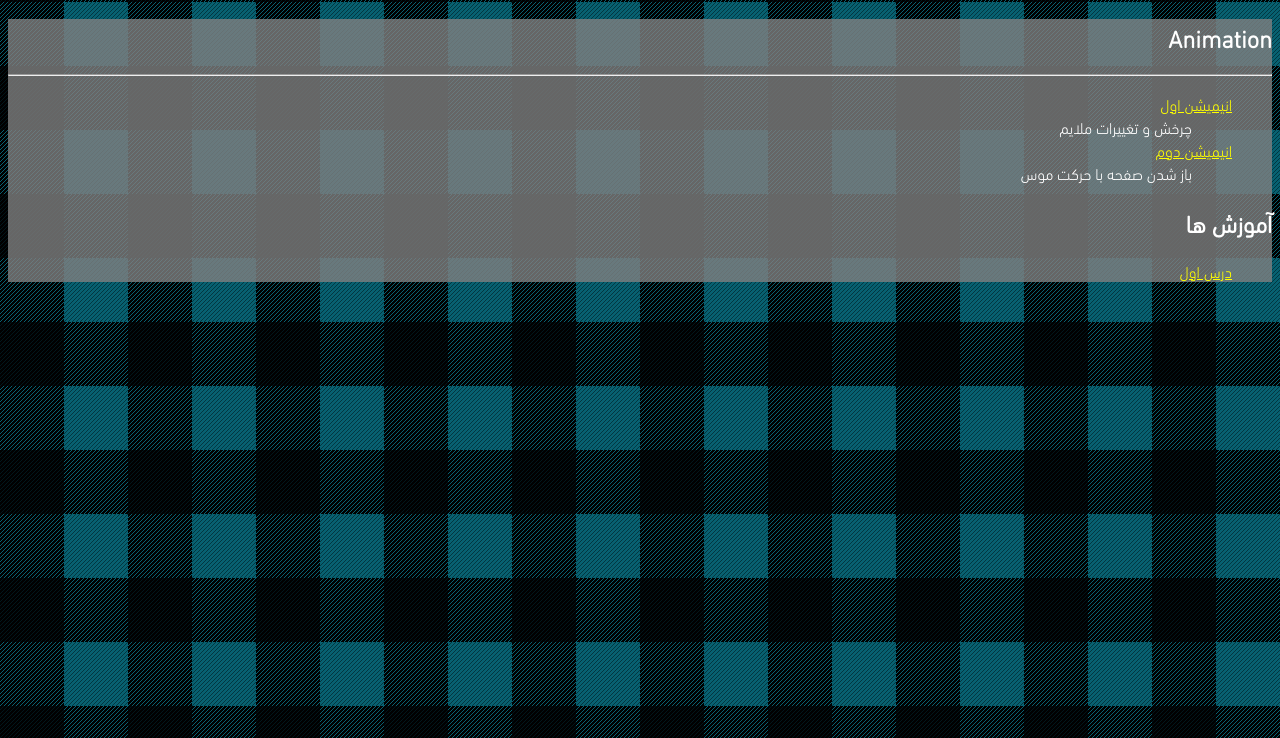
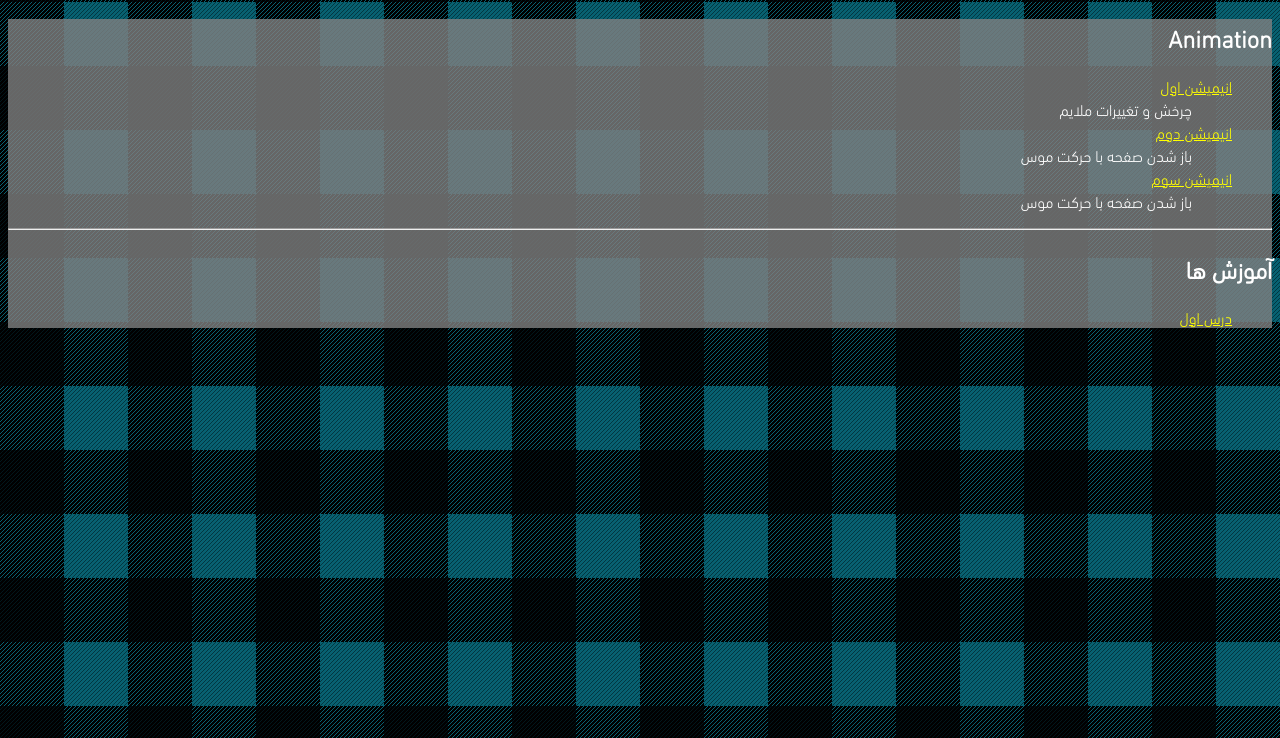
Before and after one commit to ShakibRahimi/Git, a plain HTML site: page Parsclick/css/index.html in a window 1280 px wide. Shown: the part 62-800 px from the top of the page. Drawn offline with Linux system fonts and the light colour scheme; files whose address does not match are found by name.

Commit message:
tafkike mabahes

```diff
--- a/Parsclick/css/index.html
+++ b/Parsclick/css/index.html
@@ -14,14 +14,16 @@
       </header>
       <article>
           <h2>Animation</h2>
-          <hr />
           <ul>
               <di><a href="8-animation.html">انیمیشن اول</a></di>
               <dd>چرخش و تغییرات ملایم</dd>
               <di><a href="animation.html">انیمیشن دوم</a></di>
               <dd> باز شدن صفحه با حرکت موس</dd>
+              <di><a href="animation2.html">انیمیشن سوم</a></di>
+              <dd> باز شدن صفحه با حرکت موس</dd>
 
           </ul>
+          <hr />
           <h2>آموزش ها</h2>
           <ul>
               <di><a href="1.html">درس اول</a></di>
```
